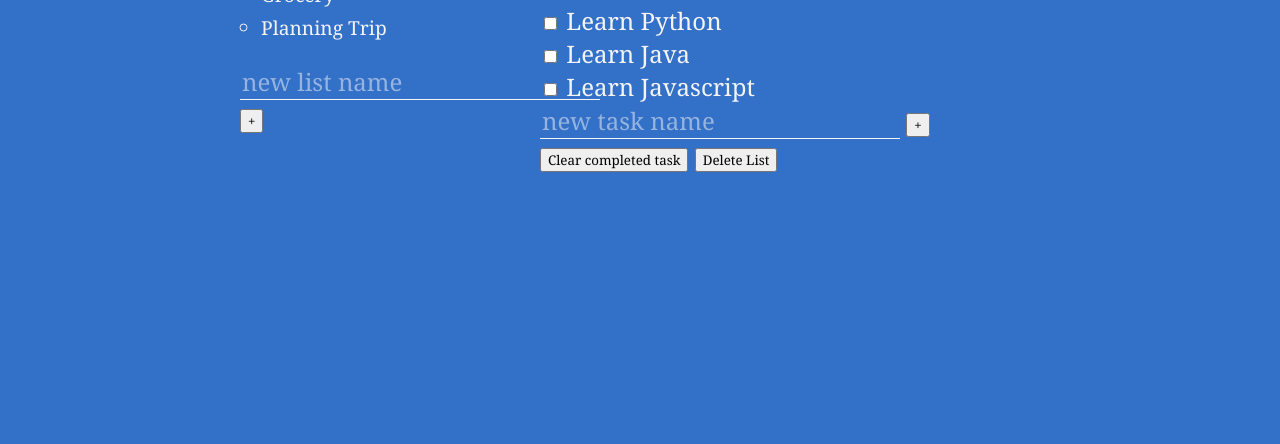
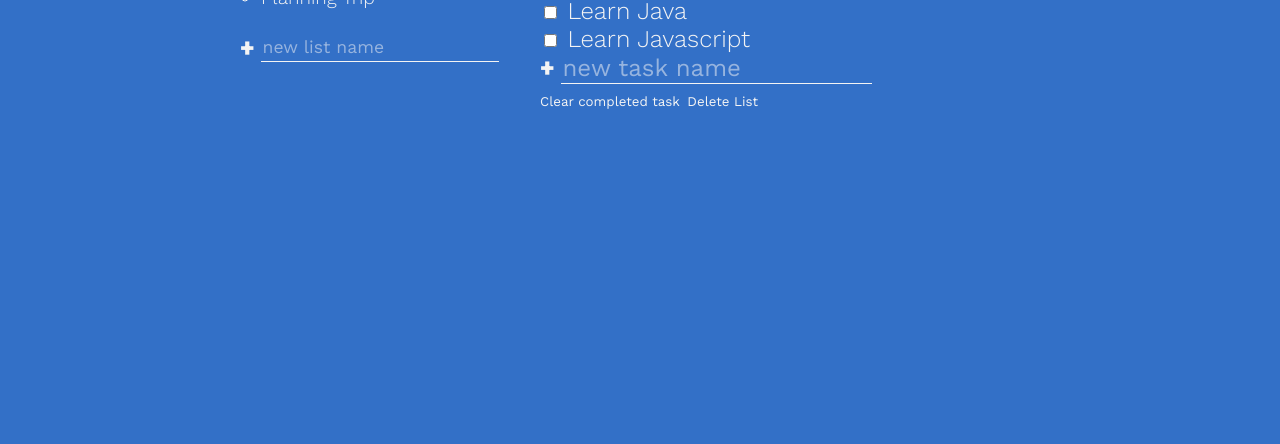
Before and after one commit to EsteMaeLeo/doing-todo, a plain HTML site: page index.html in a window 1280 px wide. Shown: the part 356-800 px from the top of the page. Drawn offline with nearby package versions, Linux system fonts and the light colour scheme.

Commit message:
new changes

```diff
--- a/index.html
+++ b/index.html
@@ -71,11 +71,11 @@
           <form action="">
             <input
               type="text"
-              class="new list"
+              class="new task"
               placeholder="new task name"
               aria-label="new task name"
             />
-            <button class="btn list" aria-label="create new list">+</button>
+            <button class="btn create" aria-label="create new list">+</button>
           </form>
         </div>
 
--- a/style/style.css
+++ b/style/style.css
@@ -13,7 +13,7 @@
 
 body {
   margin: 0;
-  font-family: Cambria, Cochin, Georgia, Times, "Times New Roman", serif;
+  font-family: "Work Sans", sans-serif;
   font-weight: 300;
   font-size: 1.5rem;
   background-color: var(--clr-primary);
@@ -48,6 +48,30 @@ body {
   padding-left: 1.1em;
 }
 
+form{
+    display: flex;
+}
+
+.btn{
+    cursor: pointer;
+    background: 0;
+    border: 0;
+    padding: 0;
+    color: inherit;
+
+}
+
+.btn.create{
+    font-size: 1.5rem;
+    font-weight: 900;
+    margin-right: 0.25em;
+    transition: opacity 250ms ease-in;
+}
+
+.btn.create:hover{
+    opacity: 0.7;
+}
+
 .new {
   background: transparent;
   border: 0;
@@ -56,16 +80,24 @@ body {
   font-size: inherit;
   outline: none;
   transition: border-bottom 150ms ease-in;
+  order: 2;
 }
 .new::placeholder {
   color: rgba(250, 248, 248, 0.5);
 }
+
 .new:focus {
   border-bottom-width: 3px;
 }
+
 .new:focus::placeholder {
   opacity: 0.2;
 }
+
+.new.list{
+    font-size: 1.1rem;
+}
+
 .active-list {
   font-weight: 900;
 }
```
